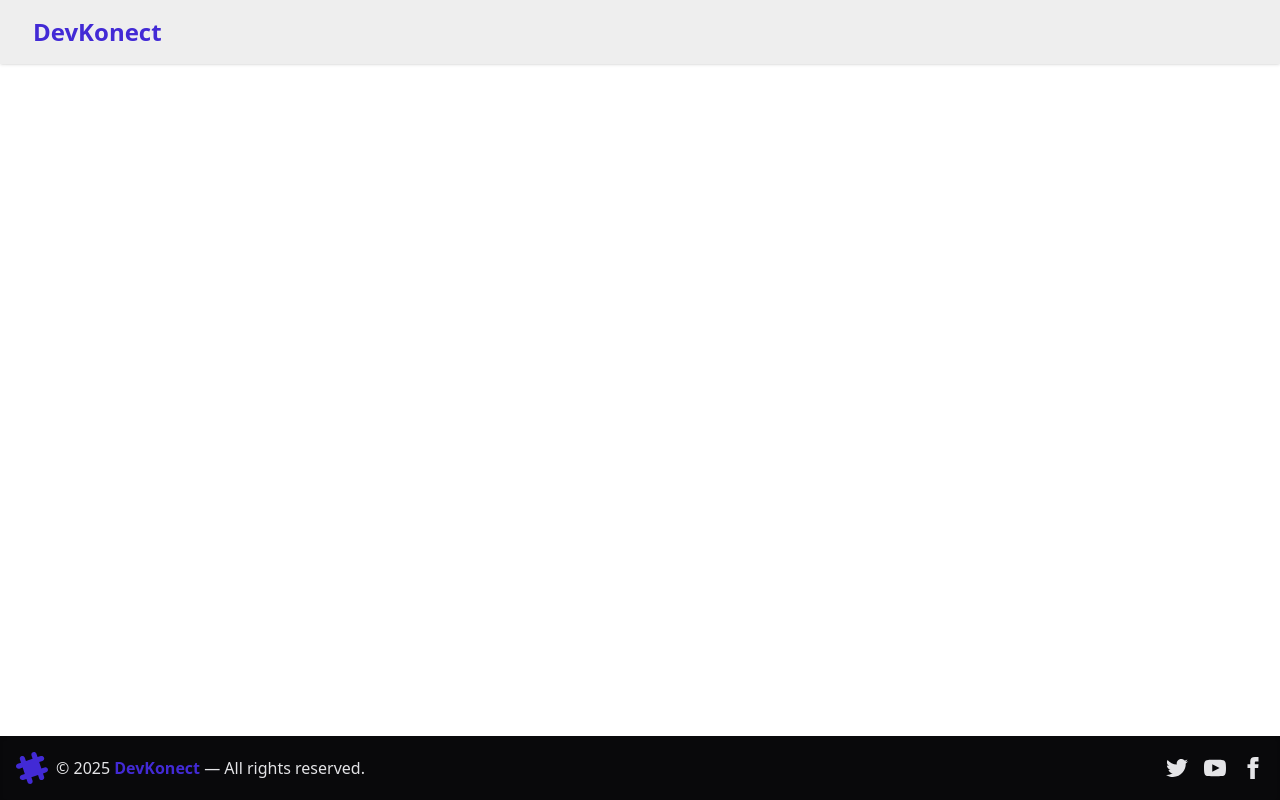
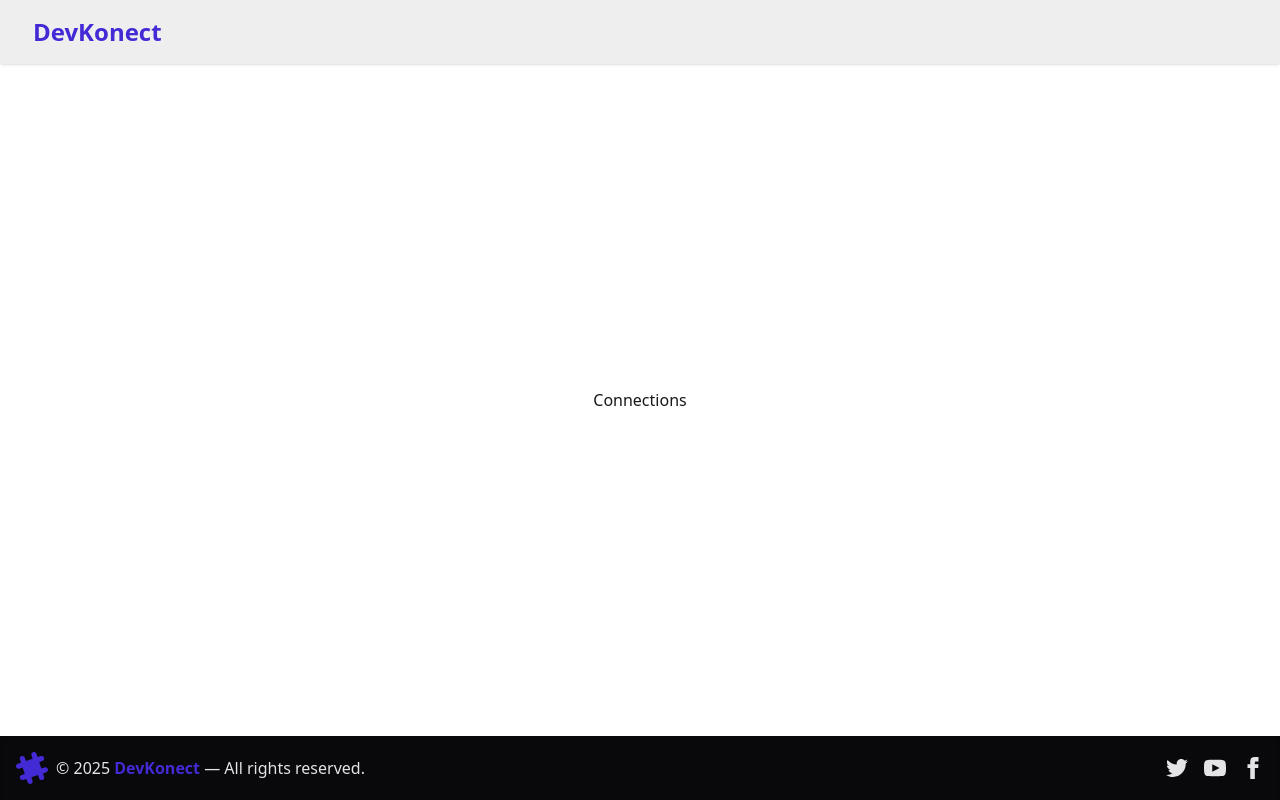
Before and after one commit to anas-faiz/devkonect-web, a React (Vite) app: page /connections in a window 1280 px wide. Built offline with nearby package versions, Linux system fonts and the light colour scheme; no server answers.

Commit message:
connection page

```diff
--- a/src/App.jsx
+++ b/src/App.jsx
@@ -9,6 +9,7 @@ import Profile from "./components/Profile";
 import { adduser } from "./utils/userSlice";
 import axios from "axios";
 import { useEffect } from "react";
+import Connections from "./components/Connections";
 
 function App() {
   const dispatch = useDispatch();
@@ -42,6 +43,7 @@ function App() {
         <Route path="/login" element={<LogIn/>} />
         <Route path="/feed" element={<Feed/>}/>
         <Route path="/profile" element={<Profile/>}/>
+        <Route path="/connections" element={<Connections/>}/>
       </Routes>
       <Footer/>
     </div>
--- /dev/null
+++ b/src/components/Connections.jsx
@@ -0,0 +1,9 @@
+const Connections = ()=>{
+    return(
+        <div>
+            Connections
+        </div>
+    )
+}
+
+export default Connections
--- a/src/components/Navbar.jsx
+++ b/src/components/Navbar.jsx
@@ -1,5 +1,5 @@
 import { useDispatch, useSelector } from "react-redux";
-import { Link, useNavigate } from "react-router-dom";
+import { Link, Links, useNavigate } from "react-router-dom";
 import { removeUser } from "../utils/userSlice";
 import axios from "axios";
 import { useState } from "react";
@@ -70,7 +70,7 @@ const Navbar = () => {
                 </Link>
               </li>
               <li>
-                <a>Settings</a>
+                <Link to={"/connections"} >Connetions</Link>
               </li>
               <li>
                 <Link
```
